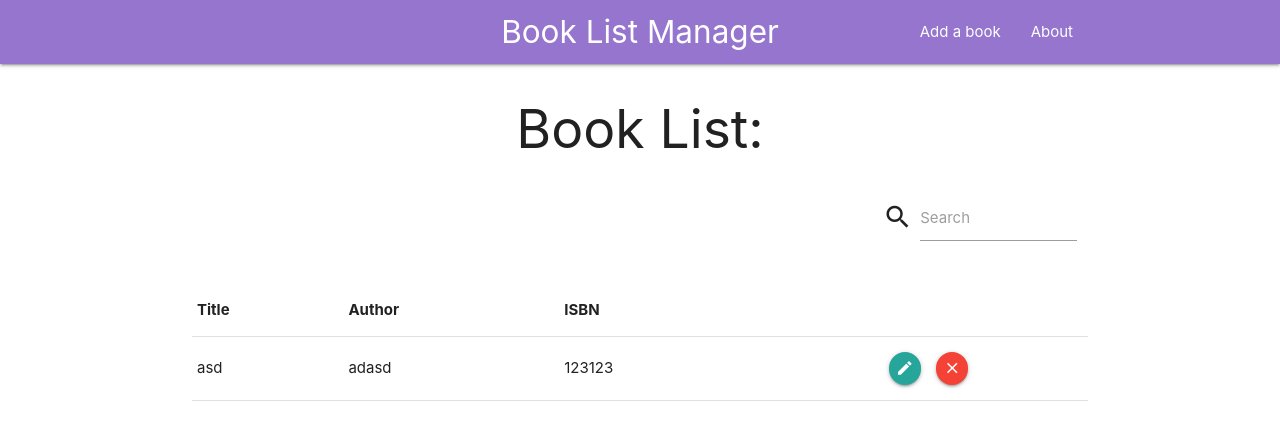
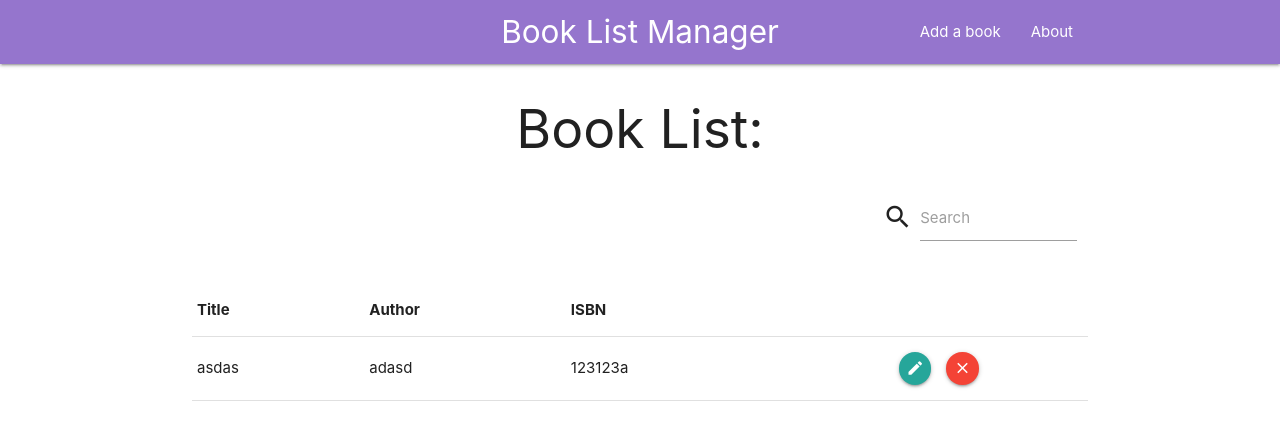
Before and after one commit to DrJulik/book_manager_react, a React (Create React App) app: page / in a window 1280 px wide. Shown: the top 440 px of the page. Built offline with nearby package versions, Linux system fonts and the light colour scheme; data requests are answered from the project's data file.

Commit message:
Added edit func

```diff
--- a/db.json
+++ b/db.json
@@ -1,9 +1,9 @@
 {
   "books": [
     {
-      "title": "asd",
+      "title": "asdas",
       "author": "adasd",
-      "isbn": "123123",
+      "isbn": "123123a",
       "id": 1
     }
   ]
--- a/src/components/Books/EditBook.js
+++ b/src/components/Books/EditBook.js
@@ -31,7 +31,24 @@ class EditBook extends Component {
 
 	onSubmit = async (dispatch, e) => {
 		e.preventDefault();
+		const { title, author, isbn } = this.state;
 
+		const updContact = {
+			title,
+			author,
+			isbn
+		};
+
+		const { id } = this.props.match.params;
+
+		const res = await axios.put(
+			`http://localhost:3000/books/${id}`,
+			updContact
+		);
+
+		dispatch({ type: "UPDATE_BOOK", payload: res.data });
+
+		// clear state
 		this.setState({
 			title: "",
 			author: "",
--- a/src/context/context.js
+++ b/src/context/context.js
@@ -14,6 +14,13 @@ const reducer = (state, action) => {
 			return {
 				...state,
 				books: [action.payload, ...state.books]
+			};
+		case "UPDATE_BOOK":
+			return {
+				...state,
+				books: state.books.map(book =>
+					book.id === action.payload.id ? (book = action.payload) : book
+				)
 			};
 		default:
 			return state;
```
